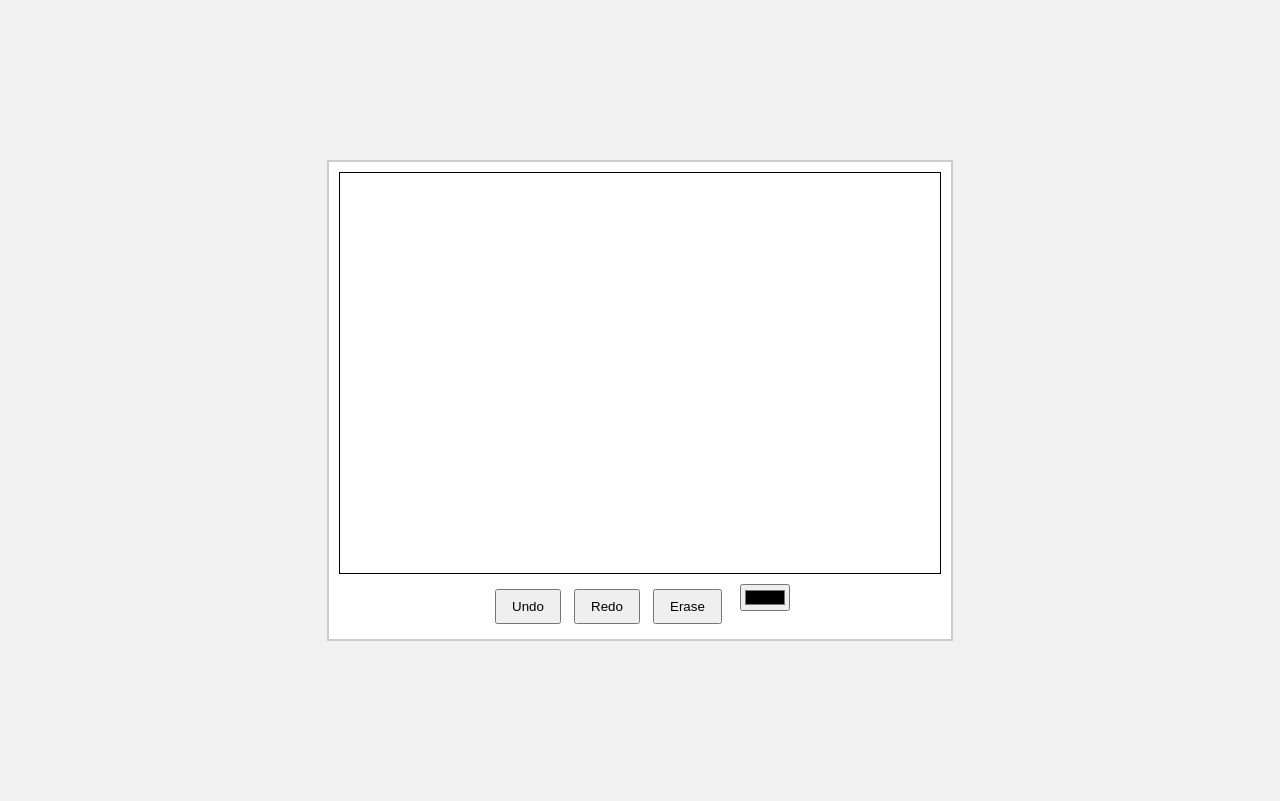
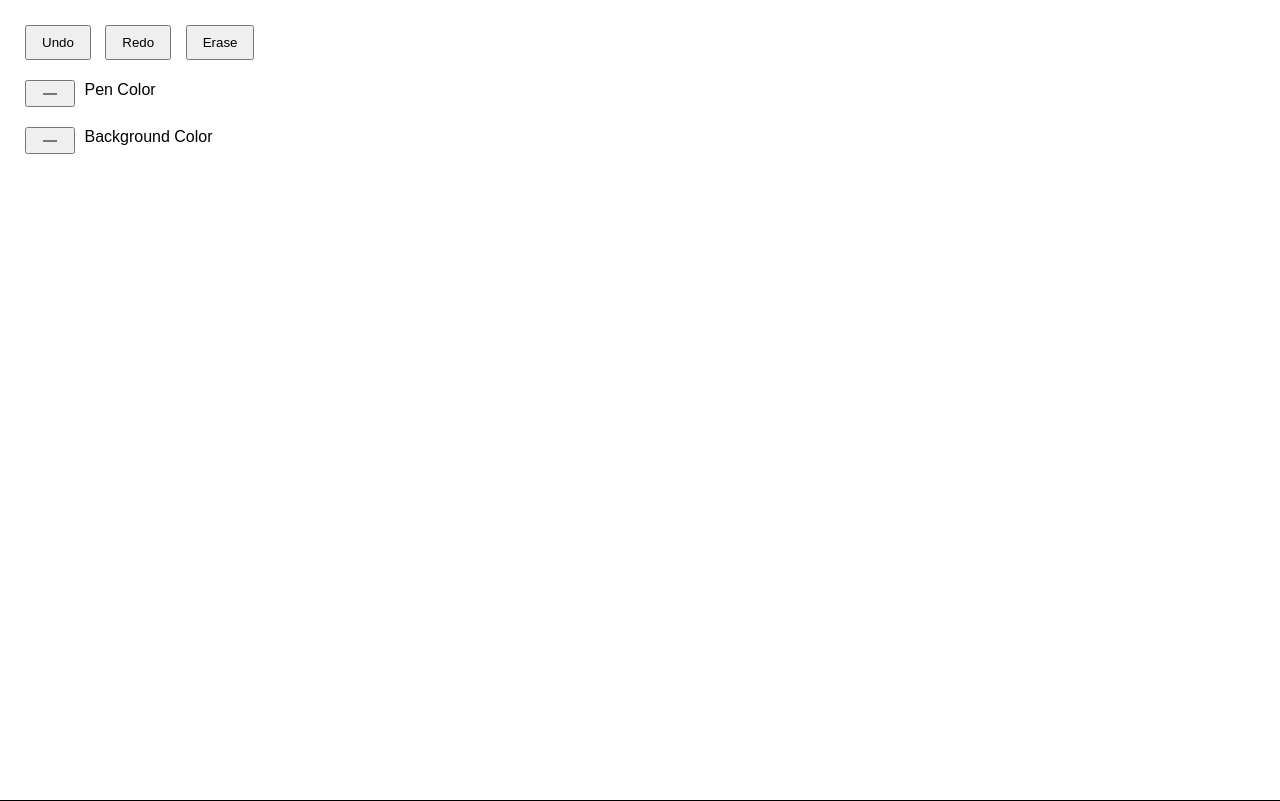
Before and after one commit to sohan-glitch/white_board, a plain HTML site: page index.html in a window 1280 px wide. Drawn offline with Linux system fonts and the light colour scheme.

Commit message:
Update index.html

```diff
--- a/index.html
+++ b/index.html
@@ -8,9 +8,7 @@
         body {
             margin: 0;
             padding: 0;
-            display: flex;
-            justify-content: center;
-            align-items: center;
+            overflow: hidden; /* Prevent scrolling */
             height: 100vh;
             background-color: #f1f1f1;
             font-family: Arial, sans-serif;
@@ -20,38 +18,52 @@
             display: flex;
             flex-direction: column;
             align-items: center;
-            background-color: white;
-            padding: 10px;
-            border: 2px solid #ccc;
+            justify-content: center;
+            height: 100%;
+            width: 100%;
         }
         canvas {
             border: 1px solid black;
+            background-color: white; /* Default background */
         }
         .controls {
+            position: absolute;
+            top: 10px;
+            left: 10px;
             display: flex;
-            justify-content: space-between;
-            margin-top: 10px;
-            width: 300px;
+            flex-direction: column;
+            background: rgba(255, 255, 255, 0.8);
+            padding: 10px;
+            border-radius: 8px;
         }
-        button {
+        button, input[type="color"] {
             padding: 8px 15px;
             margin: 5px;
             cursor: pointer;
         }
-        .color-picker {
-            margin-left: 10px;
+        .control-group {
+            margin-bottom: 10px;
         }
     </style>
 </head>
 <body>
 
     <div class="whiteboard-container">
-        <canvas id="whiteboard" width="600" height="400"></canvas>
+        <canvas id="whiteboard"></canvas>
         <div class="controls">
-            <button id="undoBtn">Undo</button>
-            <button id="redoBtn">Redo</button>
-            <button id="eraseBtn">Erase</button>
-            <input type="color" id="colorPicker" class="color-picker">
+            <div class="control-group">
+                <button id="undoBtn">Undo</button>
+                <button id="redoBtn">Redo</button>
+                <button id="eraseBtn">Erase</button>
+            </div>
+            <div class="control-group">
+                <input type="color" id="colorPicker" value="#000000">
+                <label for="colorPicker">Pen Color</label>
+            </div>
+            <div class="control-group">
+                <input type="color" id="bgColorPicker" value="#ffffff">
+                <label for="bgColorPicker">Background Color</label>
+            </div>
         </div>
     </div>
 
@@ -59,56 +71,74 @@
         const canvas = document.getElementById('whiteboard');
         const ctx = canvas.getContext('2d');
 
+        // Set canvas size to full screen
+        canvas.width = window.innerWidth;
+        canvas.height = window.innerHeight;
+
         let drawing = false;
         let history = [];
         let undone = [];
         let currentColor = '#000000';
+        let bgColor = '#ffffff';
+        let eraseMode = false;
+        let lineWidth = 5;
         let lastX = 0;
         let lastY = 0;
-        let lineWidth = 5;
 
-        // Start drawing
+        // Initialize canvas
+        function init() {
+            ctx.strokeStyle = currentColor;
+            ctx.lineWidth = lineWidth;
+            ctx.lineCap = 'round';
+            ctx.lineJoin = 'round';
+            ctx.fillStyle = bgColor;
+            ctx.fillRect(0, 0, canvas.width, canvas.height);
+        }
+
+        // Event listeners for drawing
         canvas.addEventListener('mousedown', (e) => {
             drawing = true;
             [lastX, lastY] = [e.offsetX, e.offsetY];
         });
 
-        // Draw on mousemove
         canvas.addEventListener('mousemove', (e) => {
             if (!drawing) return;
-            ctx.strokeStyle = currentColor;
-            ctx.lineWidth = lineWidth;
-            ctx.lineCap = 'round';
-            ctx.lineJoin = 'round';
-
             ctx.beginPath();
             ctx.moveTo(lastX, lastY);
             ctx.lineTo(e.offsetX, e.offsetY);
-            ctx.stroke();
-
+            if (eraseMode) {
+                ctx.clearRect(e.offsetX - lineWidth / 2, e.offsetY - lineWidth / 2, lineWidth, lineWidth); // Erase
+            } else {
+                ctx.strokeStyle = currentColor;
+                ctx.lineWidth = lineWidth;
+                ctx.lineCap = 'round';
+                ctx.lineJoin = 'round';
+                ctx.stroke();
+            }
             [lastX, lastY] = [e.offsetX, e.offsetY];
         });
 
-        // Stop drawing
         canvas.addEventListener('mouseup', () => {
             drawing = false;
             saveState();
         });
 
-        // Erase mode
-        let eraseMode = false;
+        // Erase button functionality
         document.getElementById('eraseBtn').addEventListener('click', () => {
             eraseMode = !eraseMode;
-            if (eraseMode) {
-                document.getElementById('eraseBtn').style.backgroundColor = '#ff0000';
-            } else {
-                document.getElementById('eraseBtn').style.backgroundColor = '';
-            }
+            document.getElementById('eraseBtn').style.backgroundColor = eraseMode ? '#ff0000' : '';
         });
 
         // Change pen color
         document.getElementById('colorPicker').addEventListener('input', (e) => {
             currentColor = e.target.value;
+        });
+
+        // Change background color
+        document.getElementById('bgColorPicker').addEventListener('input', (e) => {
+            bgColor = e.target.value;
+            canvas.style.backgroundColor = bgColor;  // Change the background color of canvas
+            init();  // Reinitialize canvas with the new background color
         });
 
         // Undo functionality
@@ -141,25 +171,15 @@
         // Redraw the canvas from history
         function redrawCanvas() {
             if (history.length === 0) {
-                ctx.clearRect(0, 0, canvas.width, canvas.height);
+                init(); // If no history, clear the canvas and reapply the bg color
             } else {
                 const state = history[history.length - 1];
                 ctx.putImageData(state, 0, 0);
             }
         }
 
-        // Clear the canvas
-        function clearCanvas() {
-            ctx.clearRect(0, 0, canvas.width, canvas.height);
-            history = [];
-            undone = [];
-        }
-
-        // Initialize drawing state
-        ctx.strokeStyle = currentColor;
-        ctx.lineWidth = lineWidth;
-        ctx.lineCap = 'round';
-        ctx.lineJoin = 'round';
+        // Initialize canvas when the page loads
+        init();
 
     </script>
 
```
